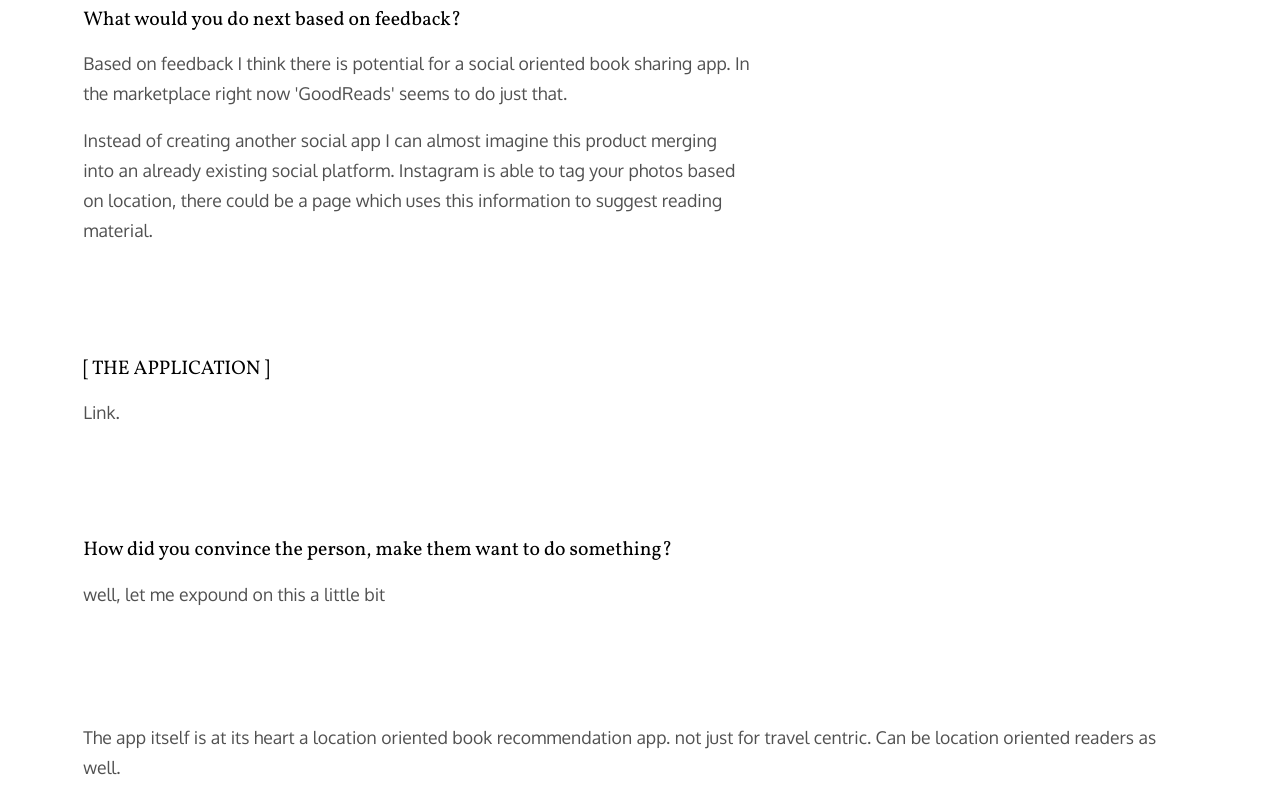
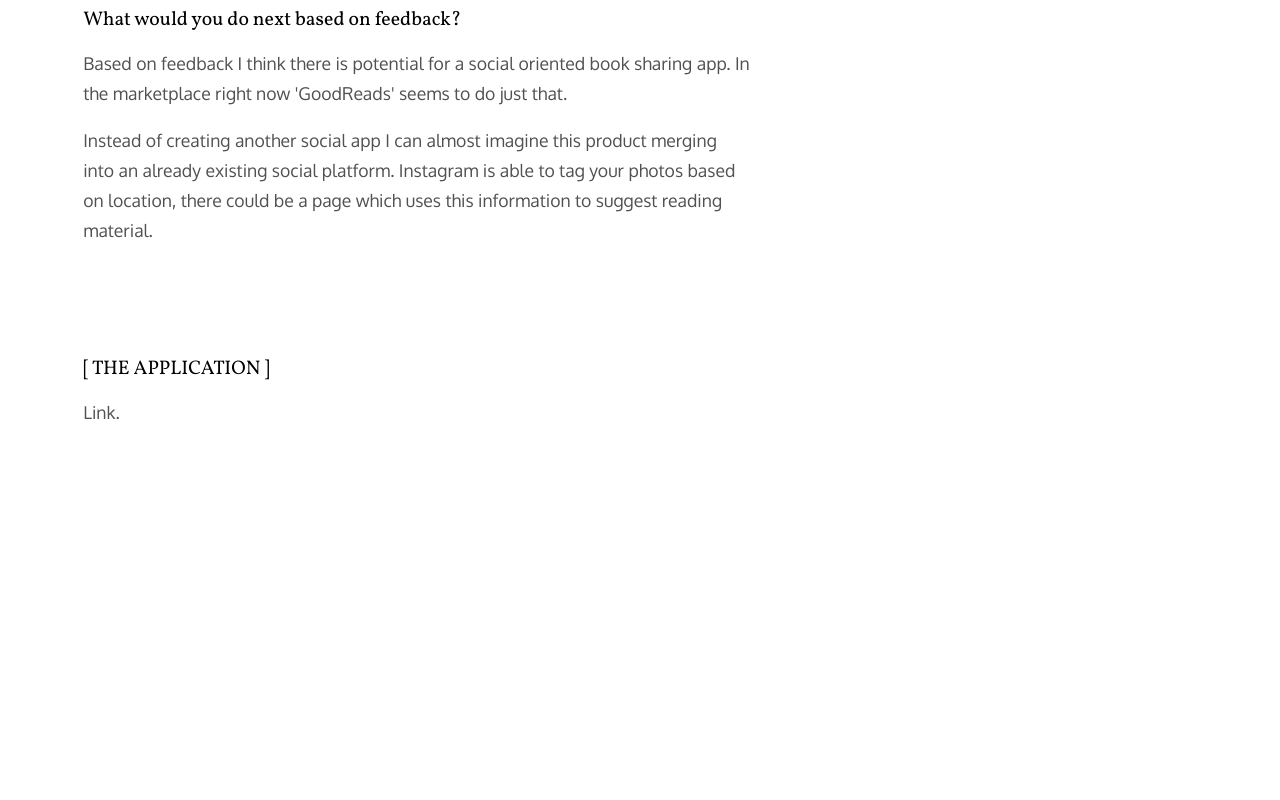
Before and after one commit to mattcass/mattcass.github.io, a website: page travel.html in a window 1280 px wide. Shown: the part 6753-7553 px from the top of the page. After the commit the page ends 7276 px from the top, so only its background shows below. Drawn offline with nearby package versions, Linux system fonts and the light colour scheme.

Commit message:
remove unecessary p tags

```diff
--- a/travel.html
+++ b/travel.html
@@ -120,14 +120,6 @@ work - journal - contact">
                         <p>Link.</p>
                     </a>
                 </div>
-                <div class="content--left">
-                    <h4>How did you convince the person, make them want to do
-                        something?</h4>
-                    <p> well, let me expound on this a little bit</p>
-                </div>
-                    <p>The app itself is at its heart a location oriented book
-                        recommendation app. not just for travel centric. Can be
-                    location oriented readers as well.</p>
             </section>
     </main>
 
```
